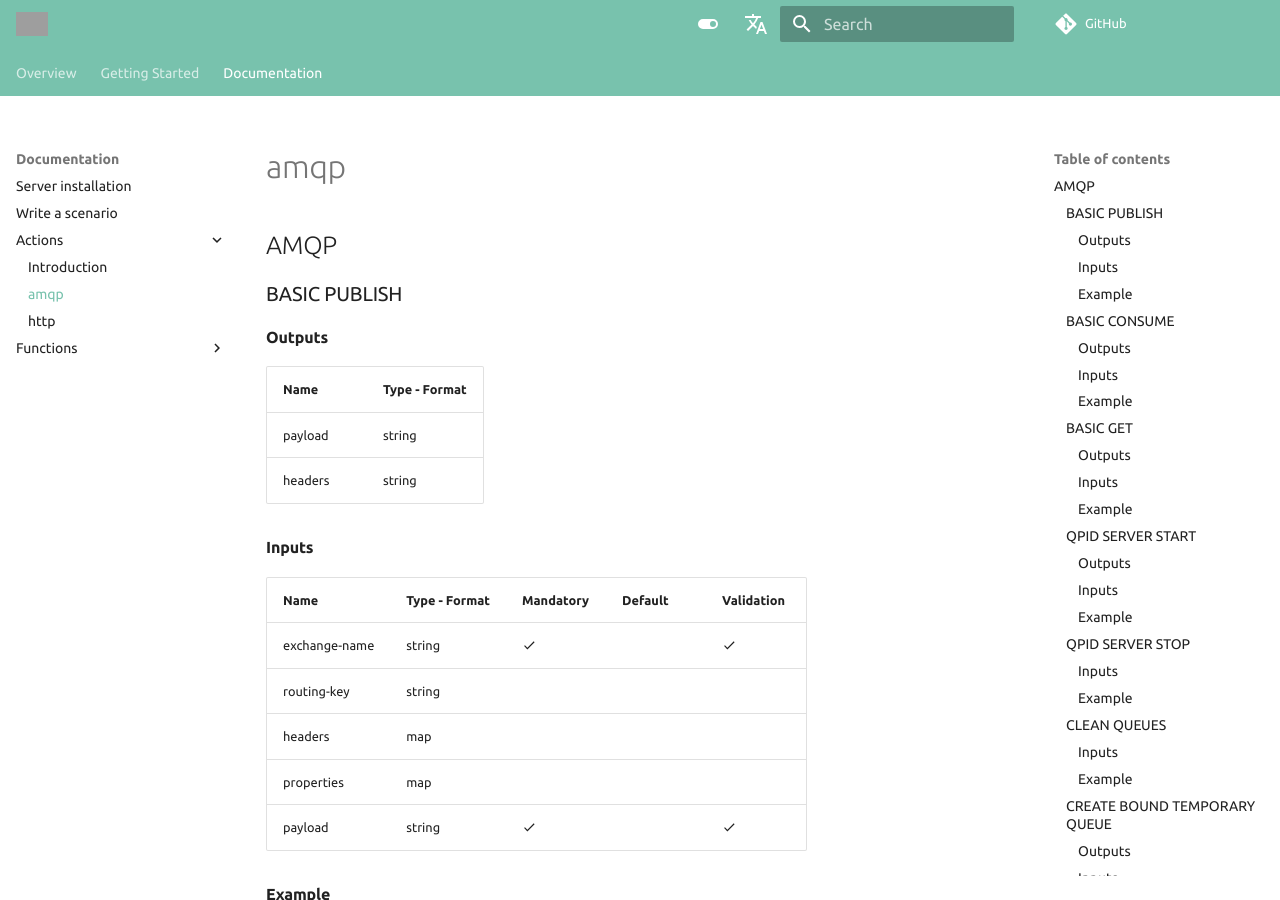
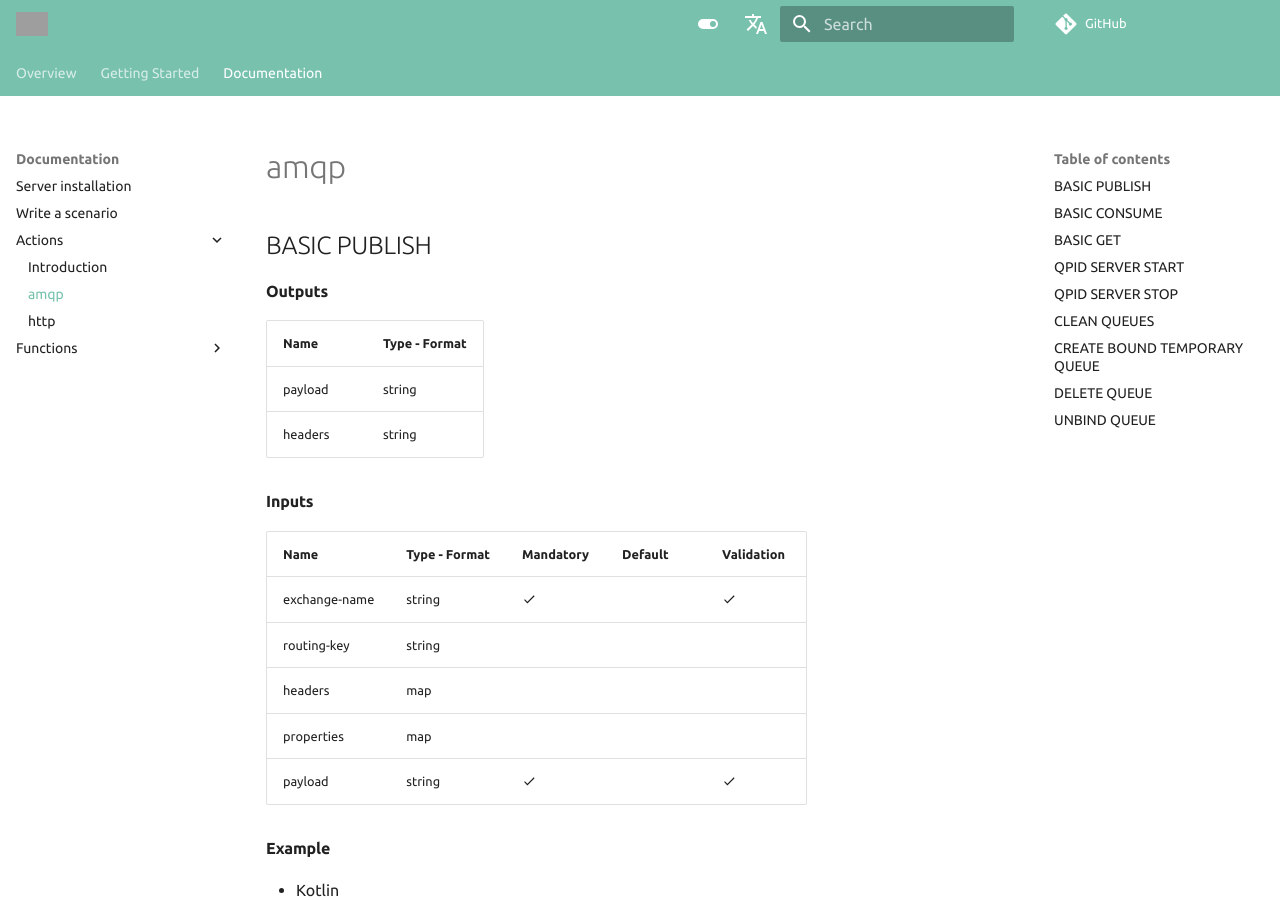
Before and after one commit to chutney-testing/chutney-testing.github.io-legacy, an MkDocs documentation site: the page built from docs/actions/amqp.md, in a window 1280 px wide and 900 px high. Built offline with MkDocs 1.6.1 and Material for MkDocs 9.7.7, drawn with Linux system fonts in a browser that asks for light colours; comment, search, counter and statistics services are not loaded; grey boxes are pictures that could not be loaded.

Commit message:
chore: Better TOC levels

````diff
--- a/docs/actions/amqp.md
+++ b/docs/actions/amqp.md
@@ -1,6 +1,4 @@
-# AMQP
-
-## BASIC PUBLISH
+# BASIC PUBLISH
 
 ### Outputs
 
@@ -39,7 +37,7 @@
     )
     ```
 
-## BASIC CONSUME
+# BASIC CONSUME
 
 ### Outputs
 
@@ -73,7 +71,7 @@
     )
     ```
 
-## BASIC GET
+# BASIC GET
 
 ### Outputs
 
@@ -99,7 +97,7 @@
     )
     ```
 
-## QPID SERVER START
+# QPID SERVER START
 
 ### Outputs
 
@@ -122,7 +120,7 @@
     )
     ```
 
-## QPID SERVER STOP
+# QPID SERVER STOP
 
 ### Inputs
 
@@ -139,7 +137,7 @@
     )
     ```
 
-## CLEAN QUEUES
+# CLEAN QUEUES
 
 ### Inputs
 
@@ -158,7 +156,7 @@
     ```
 
 
-## CREATE BOUND TEMPORARY QUEUE
+# CREATE BOUND TEMPORARY QUEUE
 
 ### Outputs
 
@@ -198,7 +196,7 @@ Some tasks might have a teardown just like this one. If it is the case, the queu
     ```
 
 
-## DELETE QUEUE
+# DELETE QUEUE
 
 ### Outputs
 
@@ -223,7 +221,7 @@ Some tasks might have a teardown just like this one. If it is the case, the queu
     )
     ```
 
-## UNBIND QUEUE
+# UNBIND QUEUE
 
 ### Inputs
 
--- a/mkdocs.yml
+++ b/mkdocs.yml
@@ -91,6 +91,7 @@ markdown_extensions:
   - toc:
       permalink: "🔗"
       baselevel: 2
+      toc_depth: 3
   - footnotes
   - admonition
   - pymdownx.highlight:
````
Also changed, not shown: docs/functions/datetime.md (line endings or trailing spaces).
